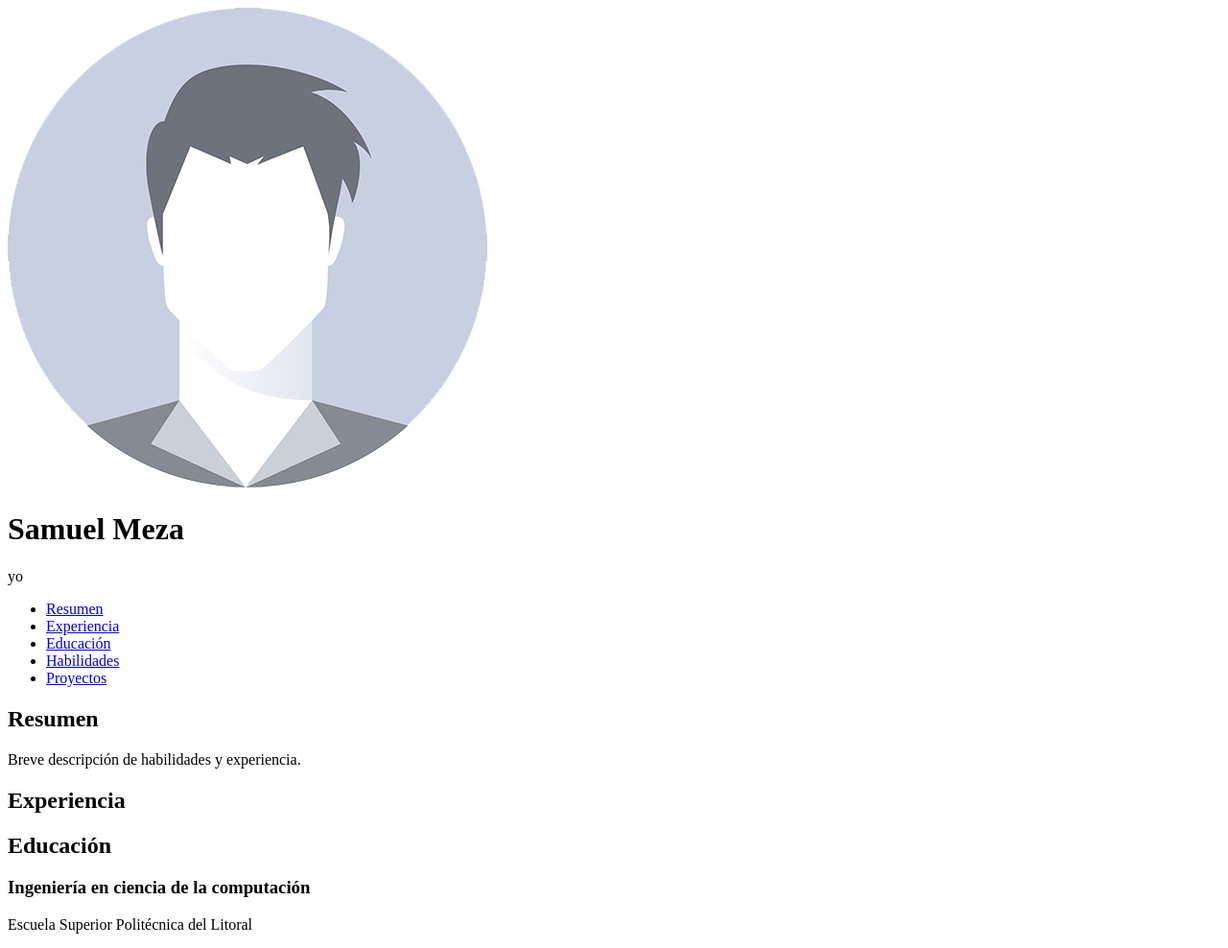
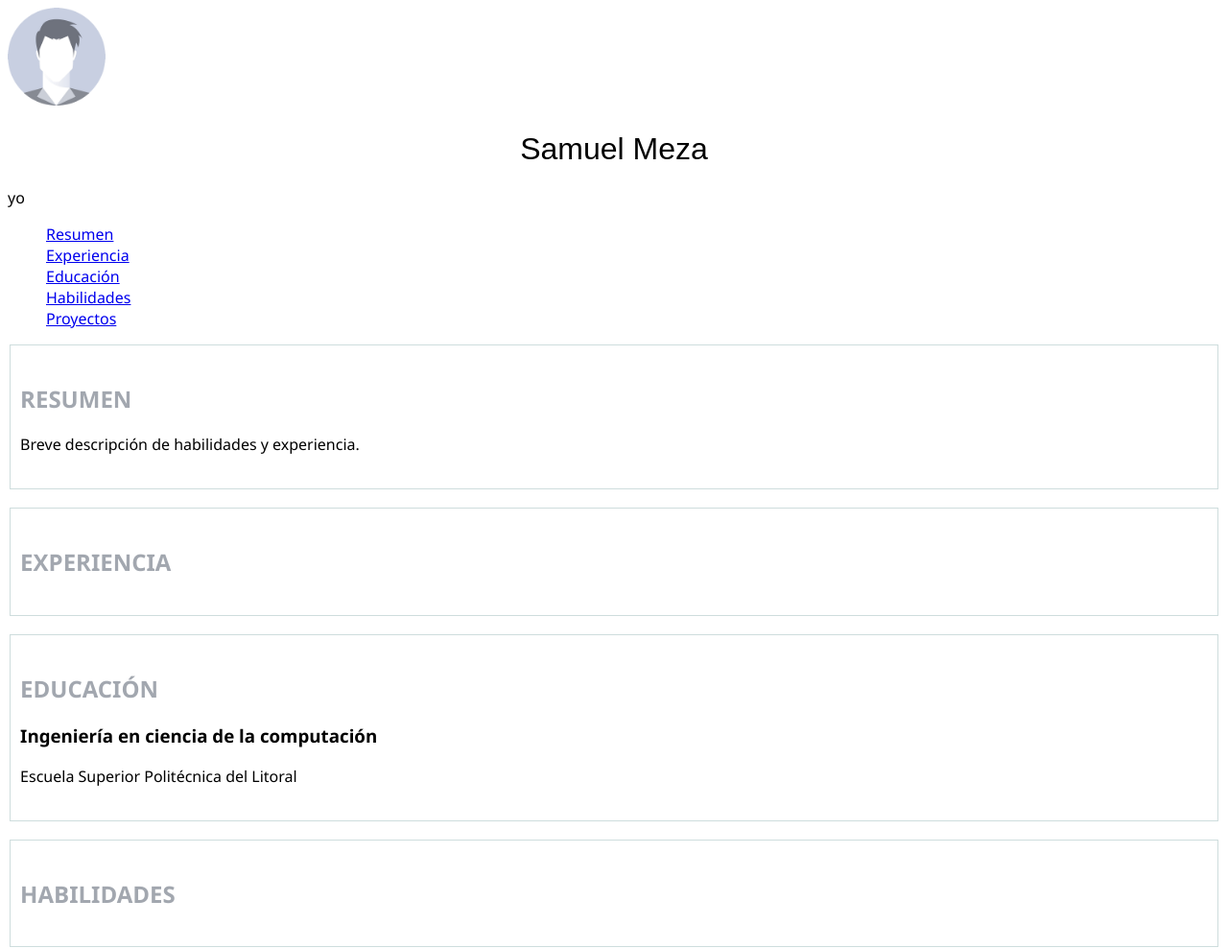
Before and after one commit to Leaxmus/curriculum, a plain HTML site: page index.html in a window 1280 px wide. Shown: the top 988 px of the page at 96% size. Drawn offline with Linux system fonts and the light colour scheme; a web font is replaced by a local one.

Commit message:
Agregar estilos CSS para mejorar la presentación del currículum vitae

```diff
--- a/index.html
+++ b/index.html
@@ -4,12 +4,17 @@
   <meta charset="UTF-8" />
   <meta name="viewport" content="width=device-width, initial-scale=1.0" />
   <title>Currículum Vitae - Samuel Meza</title>
-  <link rel="stylesheet" href="styles.css" />
+
+  <link rel="preconnect" href="https://fonts.googleapis.com">
+  <link rel="preconnect" href="https://fonts.gstatic.com" crossorigin>
+  <link href="https://fonts.googleapis.com/css2?family=BBH+Sans+Bartle&display=swap" rel="stylesheet">
+
+  <link rel="stylesheet" href="stylesheets/styles.css" />
 </head>
 <body>
   <header>
     <div class="container">
-      <img src="res/user-profile-placeholder.png" alt="Foto de Samuel Meza" class="perfil" />
+      <img id="photo" src="res/user-profile-placeholder.png" alt="Foto de Samuel Meza" class="perfil" />
       <div>
         <h1>Samuel Meza</h1>
         <p>yo</p>
@@ -28,14 +33,14 @@
 
   <main>
     <section id="resumen">
-      <h2>Resumen</h2>
+      <h2 class="subtitle">Resumen</h2>
       <p>
         Breve descripción de habilidades y experiencia.
       </p>
     </section>
 
     <section id="experiencia">
-      <h2>Experiencia</h2>
+      <h2 class="subtitle">Experiencia</h2>
       <article>
 
       </article>
@@ -46,7 +51,7 @@
     </section>
 
     <section id="educacion">
-      <h2>Educación</h2>
+      <h2 class="subtitle">Educación</h2>
       <article>
         <h3>Ingeniería en ciencia de la computación</h3>
         <p>Escuela Superior Politécnica del Litoral</p>
@@ -54,17 +59,17 @@
     </section>
 
     <section id="habilidades">
-      <h2>Habilidades</h2>
+      <h2 class="subtitle">Habilidades</h2>
 
     </section>
 
     <section id="proyectos">
-      <h2>Proyectos</h2>
+      <h2 class="subtitle">Proyectos</h2>
     </section>
   </main>
 
   <section id="video-presentacion">
-    <h2>Video de Presentación</h2>
+    <h2 class="subtitle">Video de Presentación</h2>
     <div class="video-container">
       <iframe
         width="600"
--- /dev/null
+++ b/stylesheets/styles.css
@@ -0,0 +1,69 @@
+* {
+    font-family: "Segoe UI", Tahoma, Geneva, Verdana, sans-serif;
+}
+
+h1 {
+
+    /* Alineación del texto */
+    text-align: center;
+
+    /* Grosor de la fuente negrita */
+    font-weight: bold;
+
+    font-family: "BBH Sans Bartle", sans-serif;
+    font-weight: 400;
+    font-style: normal;
+}
+
+#photo {
+
+    /* Ancho del elemento */
+    width: 8vw;
+
+    /* Alto del elemento */
+    height: auto;
+}
+
+.subtitle {
+
+    /* Color del texto en rgba */
+    color: rgb(151 156 165 / 0.89);
+
+    /* Transformación del texto a mayúsculas */
+    text-transform: uppercase;
+}
+
+footer p {
+
+    /* Alineación del texto a la derecha */
+    text-align: right;
+
+    /* Estilo de fuente itálica */
+    font-style: italic;
+
+}
+nav > ul {
+
+    /* Eliminar los estilos de lista predeterminados */
+    list-style: none;
+
+}
+
+section {
+
+    /* borde de grosor 0.2 en puntos, estilo sólido y color hexadecimal #cedddd  */
+    border: 0.2pt solid #cedddd;
+
+    /* margen (espacio externo) superior, derecho, abajo e izquierda */
+    margin: 4px 2px 8px 2px;
+
+    /* relleno (espacio interno) de
+    1.5% en la parte superior e inferior y
+    0.8% a los lados derecho e izquierdo. */
+
+    padding: 1.5% 0.8%;
+
+    /* Margen inferior ajustado */
+    margin-bottom: 1.2rem;
+
+}
```
